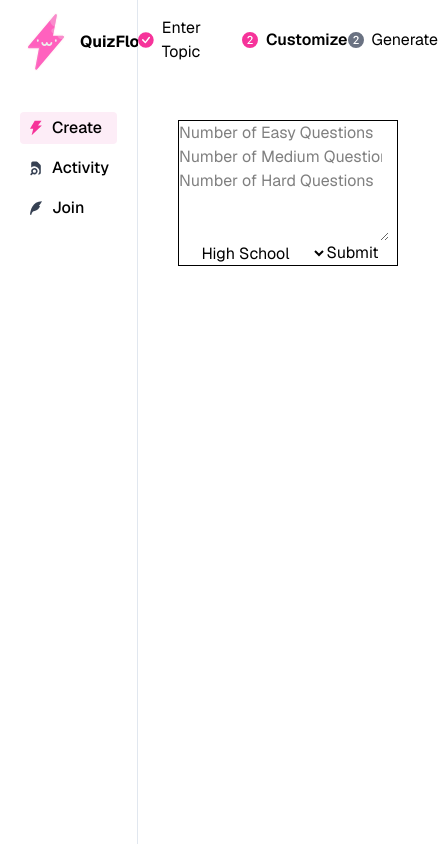
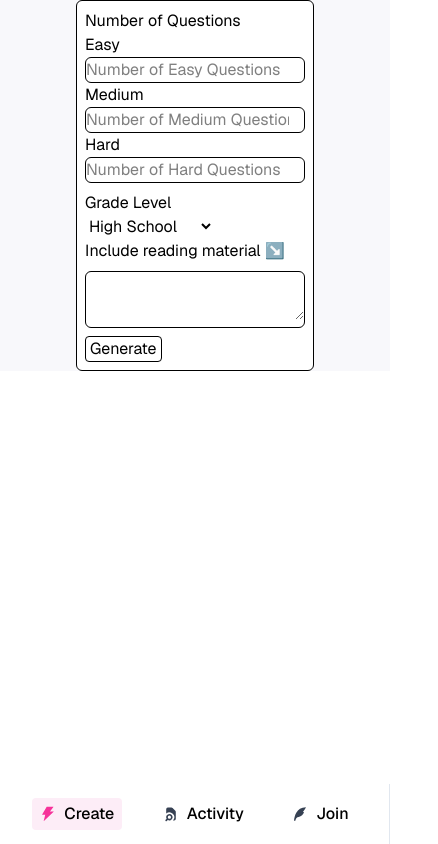
Before and after one commit to aritradhabal/QuizFlow-React, a React (Vite) app: page / in a window 390 px wide. Both pictures are taken after typing "Sample" into the empty fields and a click on the button "Next". Shown: the whole page, 438 px wide, since content can reach past the window. Built offline with nearby package versions, Linux system fonts and the light colour scheme; the HTML template or start-up script is replaced by a standard one.

Commit message:
fixed mobile ui

```diff
--- a/src/components/customize/CustomizeLayout.jsx
+++ b/src/components/customize/CustomizeLayout.jsx
@@ -7,21 +7,44 @@ export default function CustomizeLayout() {
   console.log(errors);
 
   return (
-    <>  <div className='flex flex-col justify-center items-center px-10 py-10'>
-            <form className='flex flex-wrap justify-center items-center border-1' onSubmit={handleSubmit(onSubmit)}>
-            <input type="number" placeholder="Number of Easy Questions" {...register("Number of Easy Questions", {required: true, max: 10, min: 0})} />
-            <input type="number" placeholder="Number of Medium Questions" {...register("Number of Medium Questions", {required: true, max: 10, min: 0})} />
-            <input type="number" placeholder="Number of Hard Questions" {...register("Number of Hard Questions", {required: true, max: 10, min: -2})} />
-            <textarea {...register("Include reading material", {min: 0, max:1000})} />
-            <select {...register("Grade Level", { required: true })}>
+    <div className="min-h-full bg-[#F8F8FB] grid place-items-center">
+      <form className="grid gap-y-2 border-1 bg-white rounded-md p-2" onSubmit={handleSubmit(onSubmit)}>
+
+        <div className='grid'>
+          <p>Number of Questions</p>
+          <div className=' grid'>
+            <p>Easy</p>
+            <input className="outline-none border-1 rounded-md" type="number" placeholder="Number of Easy Questions" {...register("Number of Easy Questions", {required: true, max: 10, min: 0})} />
+
+            <p>Medium</p>
+            <input className="outline-none border-1 rounded-md" type="number" placeholder="Number of Medium Questions" {...register("Number of Medium Questions", {required: true, max: 10, min: 0})} />
+
+            <p>Hard</p>
+            <input className="outline-none border-1 rounded-md" type="number" placeholder="Number of Hard Questions" {...register("Number of Hard Questions", {required: true, max: 10, min: 0})} />
+          </div>
+
+        </div>
+
+        <div className='grid'>
+          <div>
+              <p>Grade Level</p>
+              <select {...register("Grade Level", { required: true })}>
                 <option value="High School">High School</option>
                 <option value=" Undergraduate"> Undergraduate</option>
                 <option value=" Post-Graduate"> Post-Graduate</option>
-            </select>
+              </select>
+          </div>
+          <div>
+            <p>Include reading material ↘️</p>
+          </div>
+        </div>
+        <div className='border-1 rounded-md'>
+            <textarea className="outline-none w-full " {...register("Include reading material", {min:0 , max: 1000})} />
+        </div>
 
-            <input type="submit" />
-            </form>
-        </div>
-    </>
+        <button className='cursor-pointer border-1 rounded-sm px-1 w-fit' type="submit">Generate</button>
+
+      </form>
+    </div>
   );
 }
--- a/src/components/home/Cards.jsx
+++ b/src/components/home/Cards.jsx
@@ -7,7 +7,7 @@ import CardsLayout from './Cards/CardsLayout'
 function Cards() {
   return (
     <>
-        <div className="grid grid-cols-1 md:grid-cols-3 gap-3 justify-items-center max-w-fit mx-auto ">
+        <div className="grid grid-cols-1 md:grid-cols-2 lg:grid-cols-3 gap-3 justify-items-center max-w-full mx-auto ">
                 <CardsLayout emoji="plus" title="Mathematics" desc="Calculus and Algebra"/>
                 <CardsLayout emoji="laptop" title="Computer Science" desc="Data Structures and Algorithms"/>
                 <CardsLayout emoji="robot" title="Artificial Intelligence" desc="Machine Learning Basics"/>
--- a/src/components/home/Footer.jsx
+++ b/src/components/home/Footer.jsx
@@ -5,19 +5,18 @@ function Footer() {
     <>
             <div className='flex items-center justify-between'>
                 <div className='m-2 w-fit' >
-                <ul className="flex items-center justify-start gap-x-4 text-gray-500 text-xs">
-                    <li>Support</li>
-                    <li>Privacy</li>
-                    <li>Terms</li>
+                    <ul className="flex items-center justify-start gap-x-3 text-gray-500 text-xs">
+                        <li className='cursor-pointer'>Support</li>
+                        <li className='cursor-pointer'>Privacy</li>
+                        <li className='cursor-pointer'>Terms</li>
                     </ul>
                 </div>
-            <div className='m-2 w-fit'>
-                <p className="text-gray-500 text-xs text-center mt-2">
+                <div className='m-2'>
+                    <p className="text-gray-500 text-xs text-center mt-2 cursor-pointer">
                         &copy; 2025 QuizFlow. All rights reserved.
                     </p>
                 </div>
             </div>
-
     </>
   )
 }
--- a/src/components/home/Home.jsx
+++ b/src/components/home/Home.jsx
@@ -9,14 +9,13 @@ function Home({Focus, searchTerm, getsearchTerm, getFocus, getTopic}) {
   return (
     <>
 
-        <div className="HomePage flex flex-col min-h-lvh bg-[#F8F8FB]">
-            <div className="flex-grow">
+        <div className="grid min-h-full grid-rows-[auto_auto_auto_auto_1fr_auto] bg-[#F8F8FB] gap-y-2">
                 <Top />
                 <Search Focus={Focus} searchTerm={searchTerm} getsearchTerm={getsearchTerm} getFocus={getFocus} getTopic={getTopic}/>
                 <Down />
                 <Cards />
-            </div>
-            <Footer />
+                <div></div>
+                <Footer />
         </div>
     </>
   )
--- a/src/components/home/Search.jsx
+++ b/src/components/home/Search.jsx
@@ -21,7 +21,7 @@ function Search({Focus, searchTerm, getsearchTerm, getFocus, getTopic}) {
     <>
 
         <div className="relative h-12 flex items-center justify-center gap-x-2">
-                <form name="form" onSubmit={submit} className='relative h-full md:w-lg w-11/12 '>
+                <form name="form" onSubmit={submit} className='relative h-full md:w-xl w-11/12 '>
 
                     <input onFocus={handleFocus} onBlur={handleBlur} value={searchTerm} onChange={handleChange} className="shadow-md overflow-hidden text-ellipsis duration-400 border-2 border-white transition outline-none placeholder:gray-500 text-black focus:border-pink-400 hover:border-2  rounded-md h-full w-full bg-white px-3 pr-17" type="text" id="search" name="search" minLength={4} maxLength={100} required placeholder='e.g. Machine Learning Algorithms, or a YouTube Link'></input>
 
--- a/src/components/home/Top.jsx
+++ b/src/components/home/Top.jsx
@@ -15,9 +15,9 @@ function Top() {
 
     <>
 
-       <div className='border-t-1 border-gray-300 flex flex-col'>
+       <div className='flex flex-col my-10'>
 
-          <div className='flex flex-col items-center-safe my-15'>
+          <div className='flex flex-col items-center-safe'>
             <p className="flex items-center gap-x-0.5 text-black font-semibold">Create a quiz in seconds <span>{emoji_element()}</span></p>
             <p className='text-gray-600'>Enter a learning topic to get started</p>
           </div>
--- a/src/components/navbar/Navbar.jsx
+++ b/src/components/navbar/Navbar.jsx
@@ -23,7 +23,7 @@ function Navbar({Focus, searchTerm, Topic, Customize, Generate}) {
 
   return (
     <>
-      <nav className='bg-white'>
+      <nav className='bg-white w-full border-b-1 border-gray-300 hidden md:block'>
        <ul className='flex justify-evenly items-center rounded-xs my-4 text-black'>
           <li className='flex items-center justify-center gap-x-2'>
             {url.pathname=== "/create" || url.pathname === "/" ? (
--- a/src/components/sidebar/Logo.jsx
+++ b/src/components/sidebar/Logo.jsx
@@ -10,8 +10,8 @@ function Logo() {
     <>
         <div>
            <button onClick={logo_click} className='cursor-pointer flex items-center justify-start ml-4 mt-3 gap-x-1'>
-                <img src='/thunder.svg' alt='app logo' className='w-15' />
-                <h2 className='font-bold'>QuizFlow</h2>
+                <img src='/thunder.svg' alt='app logo' className='hidden md:block lg:block xl:block md:w-5 lg:w-10 xl:w-15' />
+                <h2 className='hidden md:block md:font-bold'>QuizFlow</h2>
             </button>
         </div>
     </>
--- a/src/components/sidebar/Sidebar.jsx
+++ b/src/components/sidebar/Sidebar.jsx
@@ -5,7 +5,7 @@ import Sideitems from './Sideitems'
 function Sidebar({SideBar, SetSideBar}) {
   return (
     <>
-        <div className='flex flex-col border-r-1 border-[#E1E7EF] min-h-lvh'>
+        <div className='md:flex md:flex-col border-r-1 border-[#E1E7EF] md:min-h-svh md:min-w-fit w-full'>
             <Logo />
             <Sideitems SideBar={SideBar} SetSideBar={SetSideBar}/>
         </div>
--- a/src/components/sidebar/Sideitems.jsx
+++ b/src/components/sidebar/Sideitems.jsx
@@ -22,7 +22,7 @@ function Sideitems() {
     }
   return (
     <>
-        <div className="flex flex-col justify-center gap-y-2 mt-10 px-5">
+        <div className="md:w-auto md:flex md:flex-col md:justify-center md:gap-y-2 md:mt-10 md:px-5 flex flex-row justify-evenly items-center h-15 bg-transparent rounded-md">
             <button onClick={create} className={`Create cursor-pointer flex items-center justify-start transition duration-350 gap-x-2 rounded-sm hover:bg-[#E2E8F0] py-1 px-2 ${SideBar === 'Create' ? 'bg-[#FDEDF7] hover:bg-[#FDEDF7]' : ''}`}>
                 {SideBar === 'Create' ? <AiFillThunderbolt className='fill-pink-500 transition-all duration-350 transform scale-110'/> : <AiFillThunderbolt className='fill-gray-700 transition-all duration-300 transform scale-100 '/>}
                 <p className='font-medium'>Create</p>
--- a/src/layout/RootLayout.jsx
+++ b/src/layout/RootLayout.jsx
@@ -40,12 +40,13 @@ function RootLayout() {
 
   return (
     <>
-      <div className='flex'>
-        <div className='basis-1/6'>
+      <div className='md:flex md:flex-row flex flex-col'>
+        <div className='md:basis-1/7 md:relative md:w-auto w-svw fixed bottom-0'>
           <Sidebar SideBar={SideBar} SetSideBar={SetSideBar}/>
         </div>
-        <div className='basis-5/6'>
+        <div className='md:basis-6/7 h-svh w-svw grid grid-rows-[auto_1fr]'>
           <Navbar Focus={Focus} searchTerm={searchTerm} Topic={Topic} Customize={Customize} Generate={Generate} />
+            <div className='h-full'>
               <Outlet context={{
                 Focus,
                 searchTerm,
@@ -58,6 +59,7 @@ function RootLayout() {
               }}/>
             </div>
         </div>
+      </div>
     </>
   )
 }
```
Lines whose indentation alone changed are shown as unchanged.
